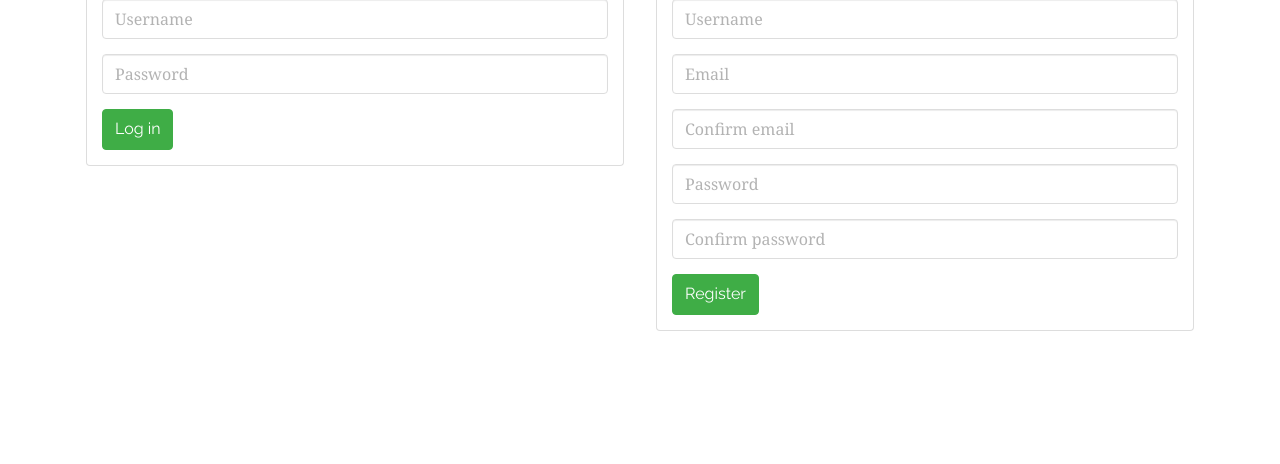
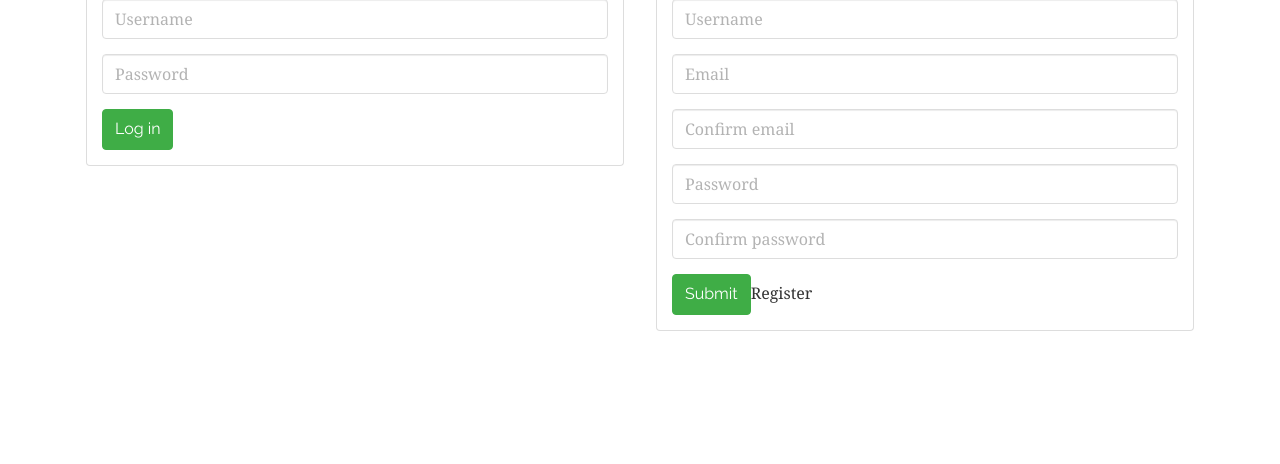
Before and after one commit to tjcsl/mhacksiv, a Flask app: page /login/ in a window 1280 px wide. Shown: the part 147-611 px from the top of the page. Run offline with Flask 2, Linux system fonts and the light colour scheme.

Commit message:
add login tempaltebutton-> input

```diff
--- a/project/templates/login.html
+++ b/project/templates/login.html
@@ -54,7 +54,7 @@
                         <div class="form-group">
                             <input type="password" class="form-control" id="register-password-confirm" name="password-confirm" placeholder="Confirm password">
                         </div>
-                        <button type="submit" class="btn btn-success">Register</button>
+                        <input type="submit" class="btn btn-success">Register</button>
                     </form>
                 </div>
             </div>
```
